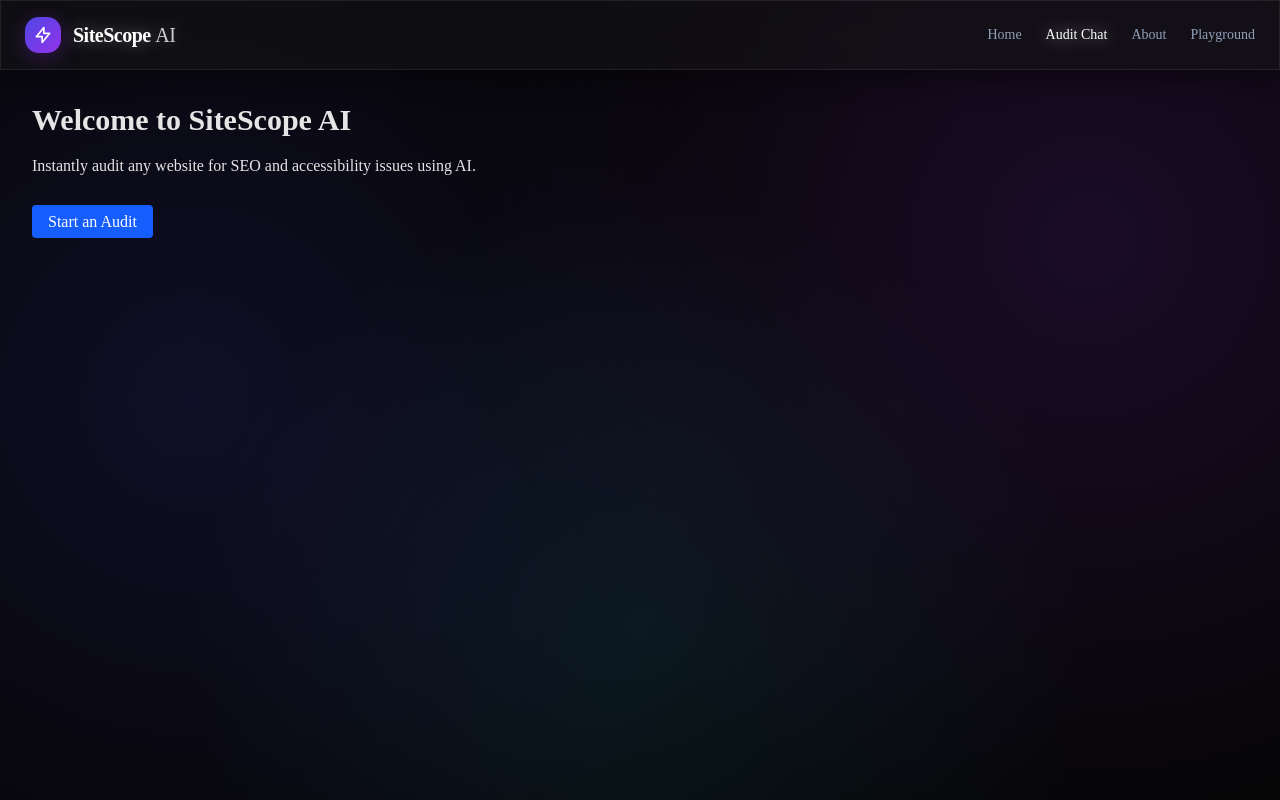
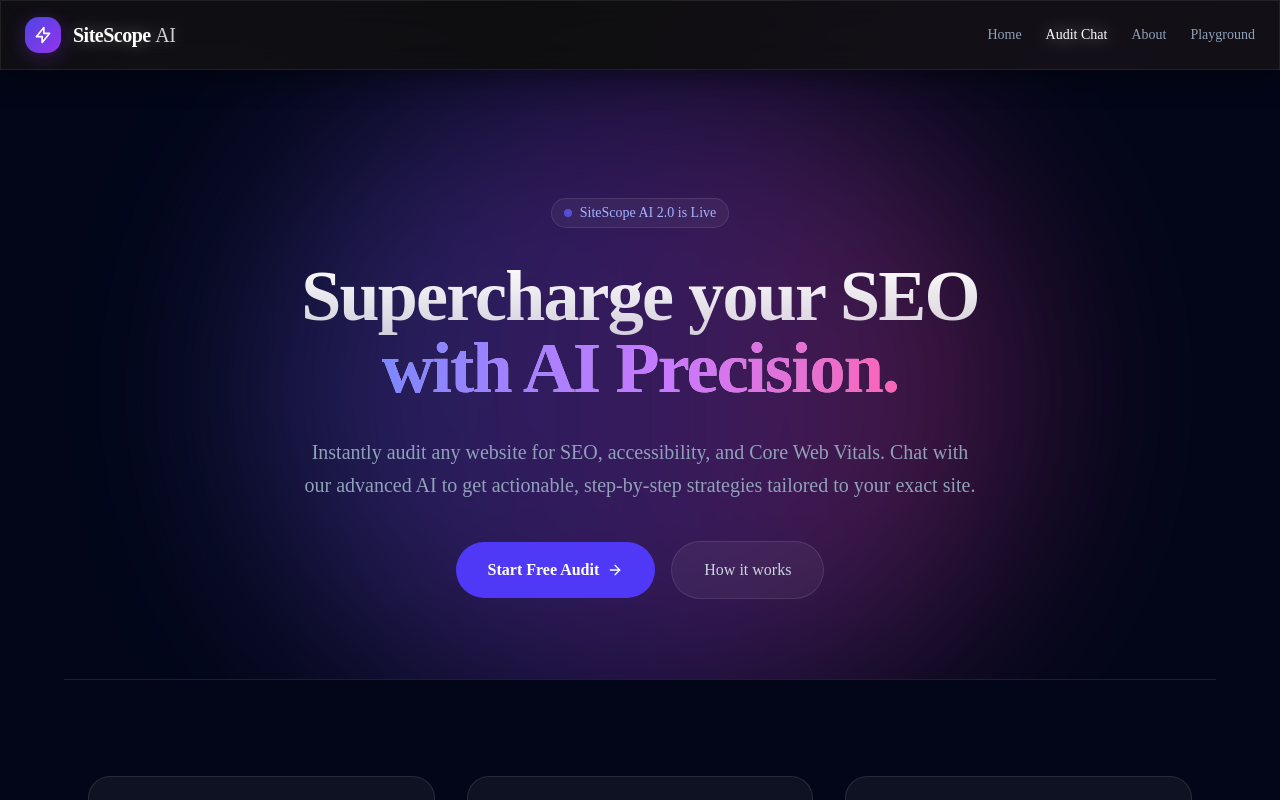
Before and after one commit to Mr-khan-1/ai-capstone-setup, a Next.js app: page / in a window 1280 px wide. Built offline with nearby package versions, Linux system fonts and the light colour scheme.

Commit message:
feat: enable conversational chat steps and completely redesign UI to premium aesthetic

```diff
--- a/app/about/page.tsx
+++ b/app/about/page.tsx
@@ -1,10 +1,63 @@
+import { ShieldCheck, Target, Sparkles, Code2 } from "lucide-react";
+
 export default function AboutPage() {
   return (
-    <div className="p-8">
-      <h1 className="text-3xl font-bold mb-4">About SiteScope AI</h1>
-      <p className="max-w-2xl">
-        SiteScope AI allows you to paste a URL and receive an AI-generated SEO and accessibility audit, streamed directly to you in a chat interface. It helps you quickly identify and fix issues on your website to improve its performance and reach.
-      </p>
+    <div className="min-h-screen bg-slate-950 text-slate-50 selection:bg-indigo-500/30">
+      <div className="relative pt-32 pb-20 px-6 max-w-5xl mx-auto">
+        {/* Background Gradients */}
+        <div className="absolute top-0 right-0 w-full max-w-2xl h-[30rem] opacity-20 pointer-events-none">
+          <div className="absolute inset-0 bg-gradient-to-l from-indigo-500 to-purple-500 blur-[100px] rounded-full mix-blend-screen" />
+        </div>
+
+        <div className="relative z-10">
+          <div className="inline-flex items-center gap-2 px-3 py-1 rounded-full bg-white/5 border border-white/10 text-sm font-medium text-purple-300 mb-6">
+            <Sparkles className="w-4 h-4" />
+            Our Mission
+          </div>
+
+          <h1 className="text-4xl md:text-6xl font-extrabold tracking-tight mb-8">
+            Democratizing <span className="text-transparent bg-clip-text bg-gradient-to-r from-indigo-400 to-purple-400">SEO & Accessibility</span>
+          </h1>
+
+          <p className="text-lg md:text-xl text-slate-400 max-w-3xl leading-relaxed mb-16">
+            SiteScope AI was built with a simple premise: technical SEO and web accessibility shouldn't require expensive consultants or complex enterprise software. By leveraging cutting-edge generative AI, we allow anyone to paste a URL and immediately receive actionable, expert-level audits.
+          </p>
+
+          <div className="grid md:grid-cols-2 gap-8 mt-12">
+            <div className="p-8 rounded-3xl bg-white/5 border border-white/10">
+              <div className="w-12 h-12 rounded-2xl bg-indigo-500/10 text-indigo-400 flex items-center justify-center mb-6">
+                <Target className="w-6 h-6" />
+              </div>
+              <h3 className="text-2xl font-bold mb-4">Precision Auditing</h3>
+              <p className="text-slate-400 leading-relaxed">
+                Our system doesn't just look for missing tags. It analyzes the context of your content, evaluates heading structures, and checks Core Web Vitals implications to give you a holistic view of your site's health.
+              </p>
+            </div>
+
+            <div className="p-8 rounded-3xl bg-white/5 border border-white/10">
+              <div className="w-12 h-12 rounded-2xl bg-purple-500/10 text-purple-400 flex items-center justify-center mb-6">
+                <ShieldCheck className="w-6 h-6" />
+              </div>
+              <h3 className="text-2xl font-bold mb-4">Accessibility First</h3>
+              <p className="text-slate-400 leading-relaxed">
+                The web is for everyone. We prioritize critical accessibility checks—from ARIA landmarks to viewport tags—ensuring your site is usable by people with disabilities and compliant with modern standards.
+              </p>
+            </div>
+
+            <div className="p-8 rounded-3xl bg-white/5 border border-white/10 md:col-span-2 flex flex-col md:flex-row gap-8 items-center">
+              <div className="w-16 h-16 rounded-2xl bg-pink-500/10 text-pink-400 flex items-center justify-center shrink-0">
+                <Code2 className="w-8 h-8" />
+              </div>
+              <div>
+                <h3 className="text-2xl font-bold mb-4">Built with Modern Tech</h3>
+                <p className="text-slate-400 leading-relaxed">
+                  SiteScope AI is powered by Next.js, Tailwind CSS, and the Vercel AI SDK. This ensures blazing fast performance, seamless streaming responses, and a resilient architecture that scales with your needs.
+                </p>
+              </div>
+            </div>
+          </div>
+        </div>
+      </div>
     </div>
   );
 }
--- a/app/api/chat/route.ts
+++ b/app/api/chat/route.ts
@@ -13,6 +13,7 @@ export async function POST(req: Request) {
       messages,
       temperature: AI_CONFIG.temperature,
       maxTokens: AI_CONFIG.maxTokens,
+      maxSteps: 5,
       tools: { auditPage: auditPageTool },
     });
 
--- a/app/page.tsx
+++ b/app/page.tsx
@@ -1,18 +1,81 @@
 import Link from "next/link";
+import { ArrowRight, BarChart3, Globe, Zap } from "lucide-react";
 
 export default function Home() {
   return (
-    <div className="p-8">
-      <h1 className="text-3xl font-bold mb-4">Welcome to SiteScope AI</h1>
-      <p className="mb-8">
-        Instantly audit any website for SEO and accessibility issues using AI.
-      </p>
-      <Link
-        href="/audit"
-        className="px-4 py-2 bg-blue-600 text-white rounded hover:bg-blue-700 transition-colors"
-      >
-        Start an Audit
-      </Link>
+    <div className="min-h-screen bg-slate-950 text-slate-50 selection:bg-indigo-500/30">
+      {/* Hero Section */}
+      <div className="relative overflow-hidden flex flex-col items-center justify-center pt-32 pb-20 px-6">
+        {/* Background Gradients */}
+        <div className="absolute top-0 left-1/2 -translate-x-1/2 w-full max-w-3xl h-[40rem] opacity-30 pointer-events-none">
+          <div className="absolute inset-0 bg-gradient-to-r from-indigo-500 via-purple-500 to-pink-500 blur-[100px] rounded-full mix-blend-screen" />
+        </div>
+
+        <div className="relative z-10 text-center max-w-4xl mx-auto">
+          <div className="inline-flex items-center gap-2 px-3 py-1 rounded-full bg-white/5 border border-white/10 backdrop-blur-sm text-sm font-medium text-indigo-300 mb-8 animate-in fade-in slide-in-from-bottom-4 duration-700">
+            <span className="flex h-2 w-2 rounded-full bg-indigo-500 animate-pulse"></span>
+            SiteScope AI 2.0 is Live
+          </div>
+
+          <h1 className="text-5xl md:text-7xl font-extrabold tracking-tight mb-8 bg-clip-text text-transparent bg-gradient-to-b from-white to-white/60 animate-in fade-in slide-in-from-bottom-6 duration-700 delay-100">
+            Supercharge your SEO <br className="hidden md:block" />
+            <span className="text-transparent bg-clip-text bg-gradient-to-r from-indigo-400 via-purple-400 to-pink-400">with AI Precision.</span>
+          </h1>
+
+          <p className="text-lg md:text-xl text-slate-400 max-w-2xl mx-auto mb-10 leading-relaxed animate-in fade-in slide-in-from-bottom-8 duration-700 delay-200">
+            Instantly audit any website for SEO, accessibility, and Core Web Vitals. Chat with our advanced AI to get actionable, step-by-step strategies tailored to your exact site.
+          </p>
+
+          <div className="flex flex-col sm:flex-row items-center justify-center gap-4 animate-in fade-in slide-in-from-bottom-10 duration-700 delay-300">
+            <Link
+              href="/audit"
+              className="group relative inline-flex items-center justify-center gap-2 px-8 py-4 text-base font-semibold text-white transition-all duration-300 bg-indigo-600 rounded-full hover:bg-indigo-500 hover:shadow-[0_0_40px_-10px_rgba(99,102,241,0.5)] hover:-translate-y-0.5"
+            >
+              Start Free Audit
+              <ArrowRight className="w-4 h-4 transition-transform group-hover:translate-x-1" />
+            </Link>
+            <Link
+              href="/about"
+              className="inline-flex items-center justify-center px-8 py-4 text-base font-medium text-slate-300 transition-all duration-300 bg-white/5 border border-white/10 rounded-full hover:bg-white/10 hover:text-white"
+            >
+              How it works
+            </Link>
+          </div>
+        </div>
+      </div>
+
+      {/* Features Section */}
+      <div className="max-w-6xl mx-auto px-6 py-24 border-t border-white/10">
+        <div className="grid md:grid-cols-3 gap-8">
+          {[
+            {
+              icon: <Globe className="w-6 h-6 text-indigo-400" />,
+              title: "Instant Analysis",
+              description: "Paste a URL and our system fetches raw HTML to extract critical SEO and accessibility signals in seconds."
+            },
+            {
+              icon: <Zap className="w-6 h-6 text-purple-400" />,
+              title: "Actionable Insights",
+              description: "Don't just stare at numbers. Our AI breaks down complex metrics into clear, easy-to-follow action items."
+            },
+            {
+              icon: <BarChart3 className="w-6 h-6 text-pink-400" />,
+              title: "Interactive Chatbot",
+              description: "Dive deeper into your audit. Ask the AI specific questions about your SEO strategy and get dynamic suggestions."
+            }
+          ].map((feature, i) => (
+            <div key={i} className="group p-8 rounded-3xl bg-white/5 border border-white/10 hover:bg-white/[0.07] transition-colors duration-300">
+              <div className="w-12 h-12 rounded-2xl bg-white/5 border border-white/10 flex items-center justify-center mb-6 group-hover:scale-110 group-hover:bg-white/10 transition-all duration-300">
+                {feature.icon}
+              </div>
+              <h3 className="text-xl font-semibold text-white mb-3">{feature.title}</h3>
+              <p className="text-slate-400 leading-relaxed">
+                {feature.description}
+              </p>
+            </div>
+          ))}
+        </div>
+      </div>
     </div>
   );
 }
```
